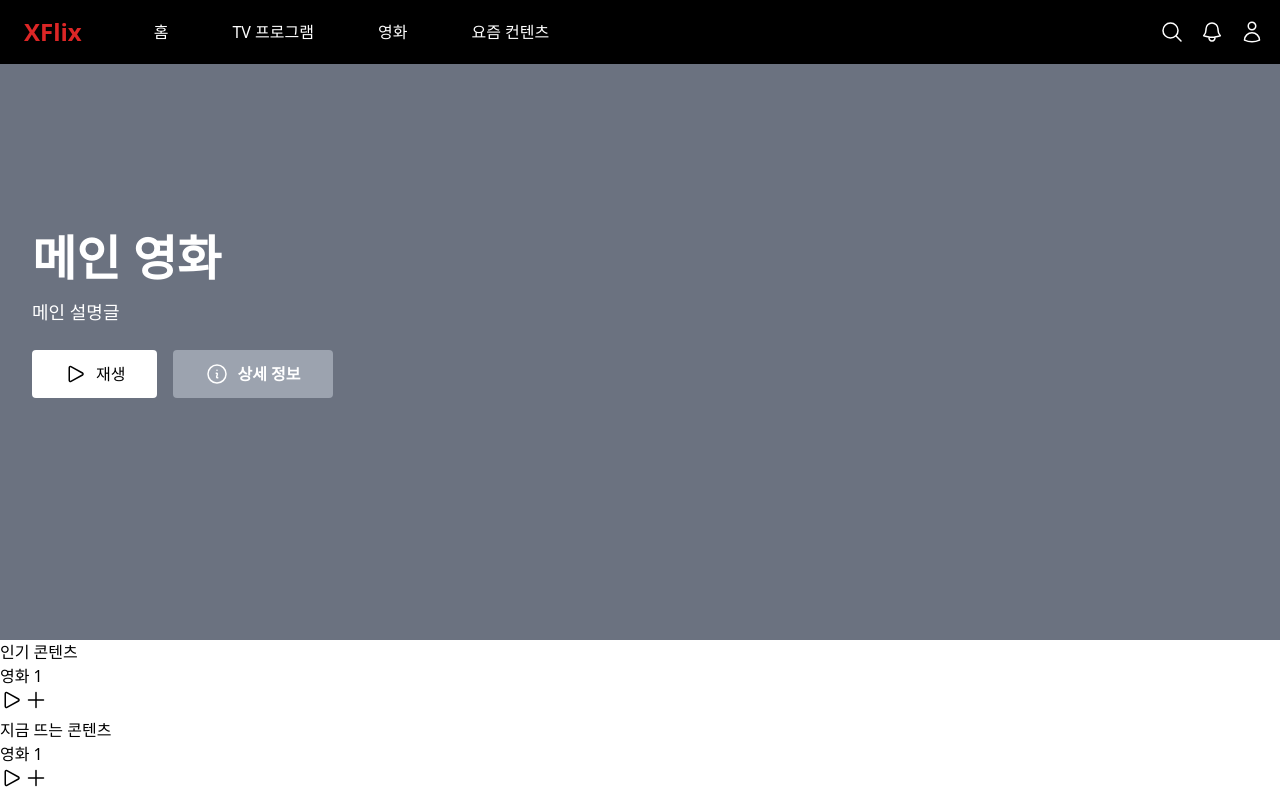
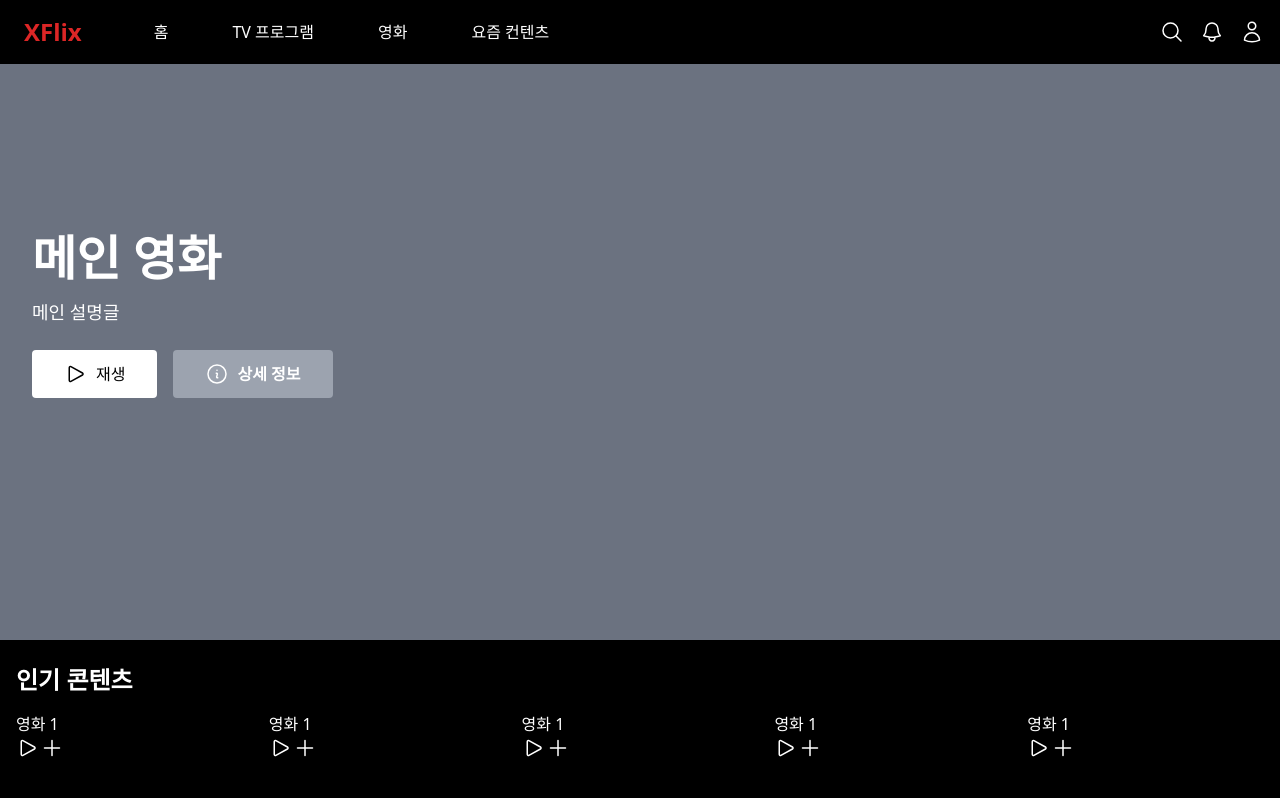
Before and after one commit to software92/Xflix--sw, a React (Vite) app: page / in a window 1280 px wide. Shown: the top 798 px of the page. Built offline with nearby package versions, Linux system fonts and the light colour scheme.

Commit message:
style: contents list style

```diff
--- a/src/components/ContentsList.tsx
+++ b/src/components/ContentsList.tsx
@@ -6,11 +6,17 @@ interface IContentList {
 
 function ContentsList({ title }: IContentList) {
   return (
-    <div>
-      <h2>{title}</h2>
+    <div className='py-6 px-4 flex flex-col gap-4 bg-black text-white'>
+      <h2 className='text-2xl font-bold'>{title}</h2>
       {/* contents list */}
-      <ul>
+      {/* grid-cols-[value]: value 부분에서 공백이 있으면 스타일 적용이 되지 않는다 */}
+      <ul className='grid grid-cols-[repeat(auto-fit,minmax(220px,auto))] gap-4'>
+        {/* <ul className='grid grid-cols-2 md:grid-cols-3 lg:grid-cols-4 xl:grid-cols-5 gap-4 px-6'> */}
         {/* contents row */}
+        <ContentsRow />
+        <ContentsRow />
+        <ContentsRow />
+        <ContentsRow />
         <ContentsRow />
       </ul>
     </div>
```
